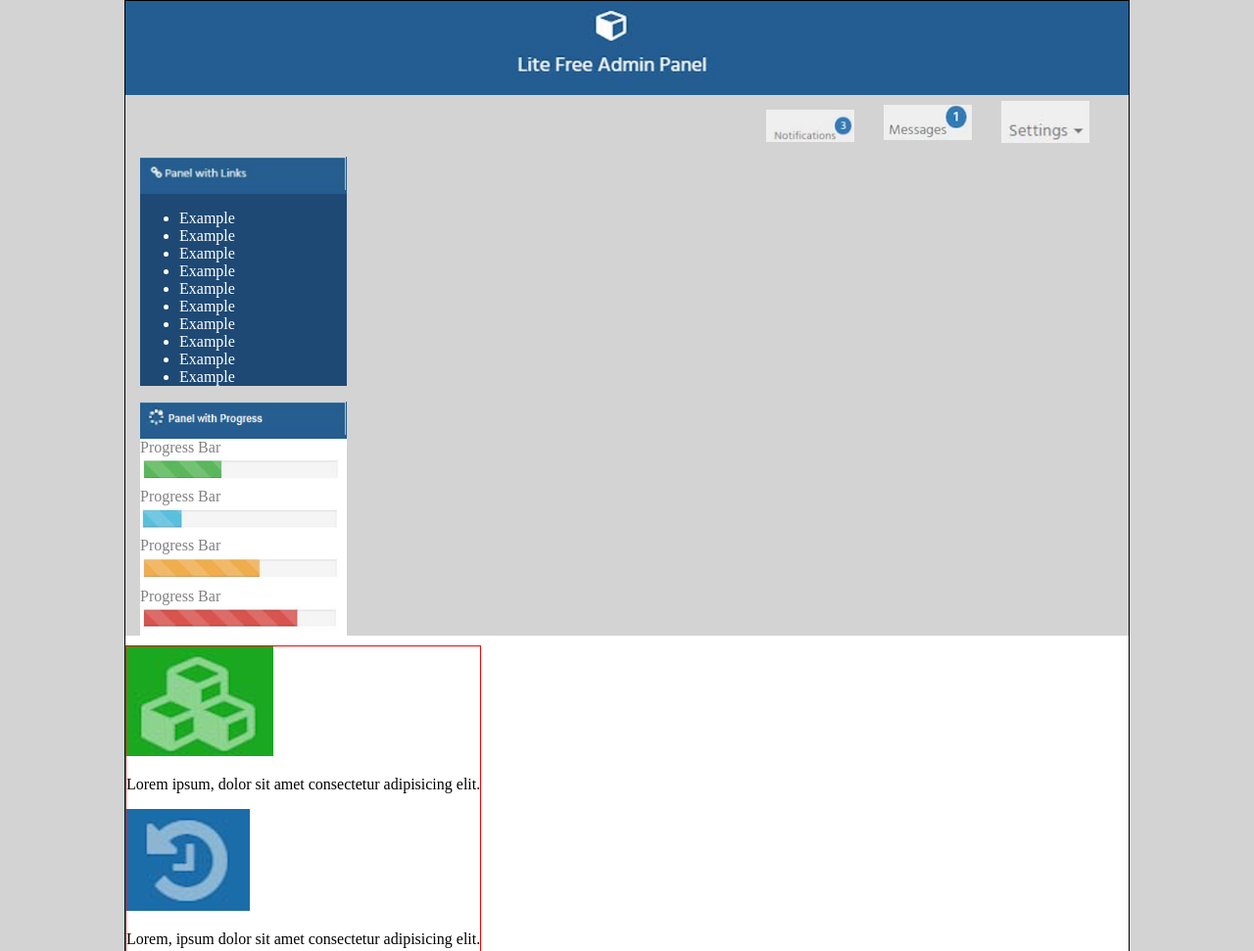
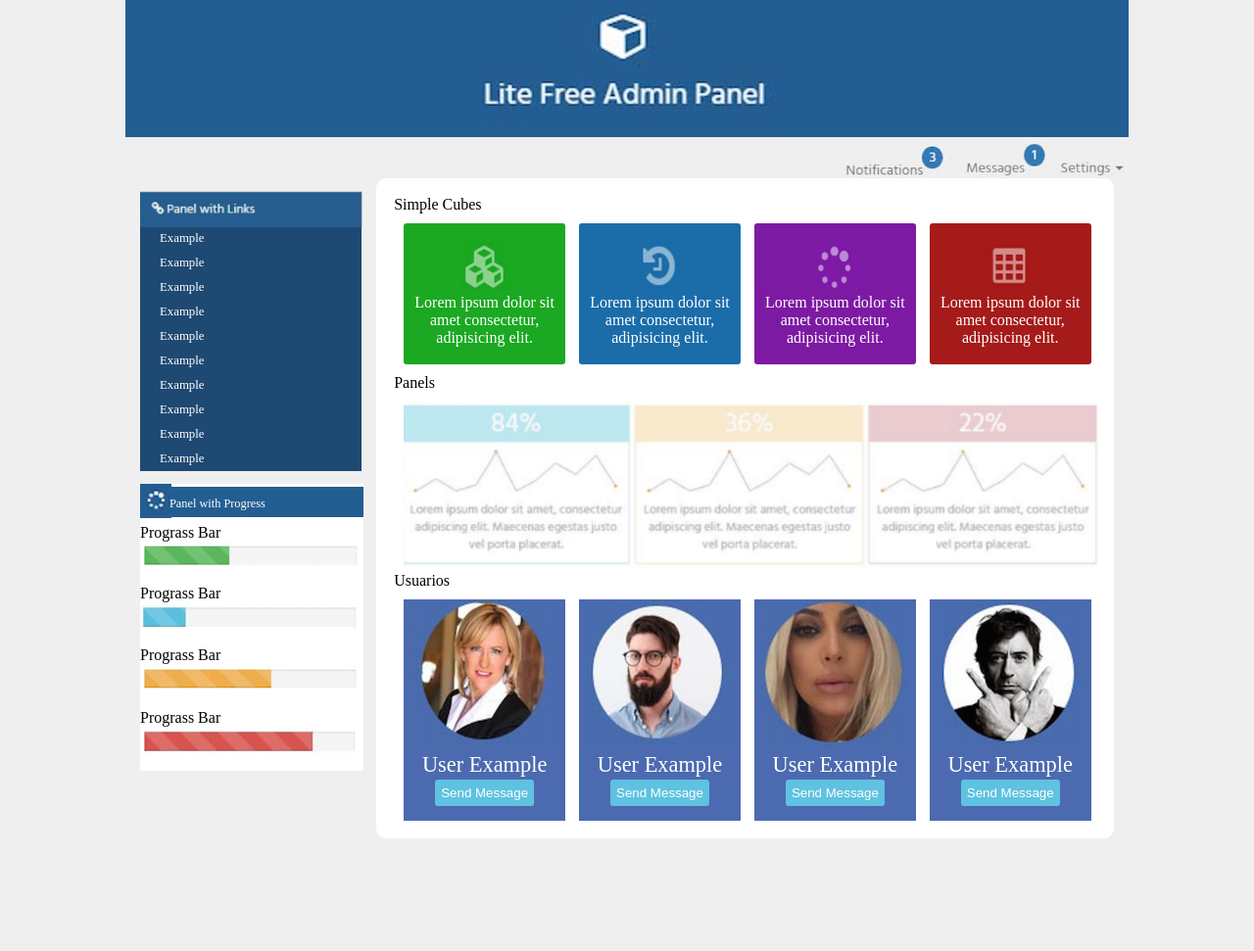
Before and after one commit to Jaciel-Sanchez/pw14152022, a plain HTML site: page PracticaCSS04/index.html in a window 1280 px wide. Shown: the top 971 px of the page at 98% size. After the commit the page ends 856 px from the top, so only its background shows below. Drawn offline with Linux system fonts and the light colour scheme.

Commit message:
Actualizacion practica 04

```diff
--- /dev/null
+++ b/Gradientes/css/gradientes.css
@@ -0,0 +1,12 @@
+article{
+    border-radius: 5px;
+    height: 50px;
+    margin-top: 10px;
+    width: 150px;
+}
+#uno{
+    /*Si no soporta gradiantes*/
+    background: red;
+
+
+}
--- a/PracticaCSS04/css/estilos.css
+++ b/PracticaCSS04/css/estilos.css
@@ -1,111 +1,186 @@
 body{
-    border: 1px solid black;
+
     font-size: 16px;
     margin: 0px auto;
     max-width: 1024px;
-    background-color: lightgray;
+    max-height: 1024px;
+    background-color: #EFEFEF;
 }
-header {
-    background-color: #245d92;
+header{
+    background-color: #235E92;
+}
+
+#logo{
+    position: relative;
+    margin-left: 35%;
+}
+
+header nav{
+    background-color: #EFEFEF;
+}
+
+header nav ul{
+    float: right;
+    margin: 0px;
+}
+
+header nav ul li{
+    display: inline-block;
+    margin-left: -50px;
 
 }
-header nav{
-    background-color: gray;
 
-}
-header img{
-    margin-left: 395px;
-    max-width: 210px;
-    max-height: 210px;
-}
-header nav img{
-    display: inline-block;
-    max-width: 90px;
-    max-height: 90px;
-}
-#not{
+header nav ul li img{
+    width: 60%;
     float: right;
-    margin-right: 280px;
-    margin-top: 15px;
-}
-#msj{
-    float: right;
-    margin-right: 160px;
-    margin-top: -38px;
-}
-#aju{
-    float: right;
-    margin-right: 40px;
-    margin-top: -42px;
 }
 
-
-/*----------SECCION IZQUIERDA----------*/
-
-/*-----ARTICLE 01-----*/
-#izqSeccion{
-    margin-top: 15px;
-    display:inline-block;
+#seccion01{
     margin-left: 15px;
-    padding-right: 60px;
-    width: 40%;
-}
-#seccIzqart01{
-    background-color: #1e4974;
-    color: white;
-    width: 51.5%;
-}
-#seccIzqart01 header{
-    background-color:  #245d92;
-}
-#seccIzqart01 header img{
-    margin-left: 0px;
-    max-width: 10;
-    max-height: 10;
-}
-#seccIzqart01 ul{
-    margin-left: 0px;
-}
-/*-----ARTICLE 02-----*/
-#seccIzqart02{
-    background-color: white;
-
-    width: 51.5%;
-    color: gray;
-}
-#seccIzqart02 header{
-    background-color: #245d92;
-}
-#seccIzqart02 header img{
-    margin-left: 0px;
-    margin-top: 0px;
-    max-width: 10;
-    max-height: 10;
-
-}
-#barra1{
-    max-width: 205px;
-    max-height: 100px;
-}
-#barra2{
-    max-width: 205px;
-    max-height: 100px;
-}
-#barra3{
-    max-width: 205px;
-    max-height: 100px;
-}
-#barra4{
-    max-width: 205px;
+    width: 23%;
 }
 
-/*-----SECCION DERECHA-----*/
-#derSeccion{
-    background-color: white;
+#sec01art01{
+    margin-top: 55px;
+    width: 23%;
 }
 
-#secDer01{
+#sec01art01 ul{
+    background-color: #1E4972;
+    width: 186px;
+    color: white;
+    font-size: 0.8em;
+    list-style-type: none;
+}
+
+#sec01art01 ul li{
+    line-height: 25px;
+    margin-left: -20px;
+}
+
+#panel{
+    margin-bottom: -18px;
+}
+
+#sec01art02{
+    background-color: white;
+    width: 228px;
+}
+
+#logprogress{
+    vertical-align: middle;
+    width: 32px;
+    margin-bottom: 6px;
+}
+ #progressText{
+    background-color: #235E92;
+    margin-left: -6px;
+    padding-top: 10px;
+    padding-bottom: 7px;
+    padding-right: 100px;
+    color: white;
+    font-size: 0.77em;
+}
+
+.barras{
+    width: 225px;
+    margin-bottom: 10px;
+}
+
+#seccion02{
+    background-color: white;
+    border-radius: 10px;
+    width: 70%;
+    padding: 18px;
+    float: right;
+    margin-right: 15px;
+    margin-top: -605px;
+}
+
+#seccion02 section article{
     display: inline-block;
-    border: 1px solid red;
+    width: 23%;
+    margin-left: 10px;
     margin-top: 10px;
 }
+
+/*Colores*/
+#verde{
+    background-color: #1BA822;
+    border-radius: 3px;
+    text-align: center;
+    color: white;
+    padding: 18px 0px;
+}
+#verde img{
+
+    width: 50px;
+    height: 50px;
+}
+
+#azul{
+    background-color: #1B6DA9;
+    border-radius: 3px;
+    text-align: center;
+    color: white;
+    padding: 18px 0px;
+    margin-bottom: 10px;
+}
+
+#azul img{
+    width: 50px;
+    height: 50px;
+}
+
+#morado{
+    background-color: #7D1AA3;
+    border-radius: 3px;
+    text-align: center;
+    color: white;
+    padding: 18px 0px;
+    margin-bottom: 10px;
+}
+
+#morado img{
+    width: 50px;
+    height: 50px;
+}
+
+#rojo{
+    background-color: #A41B19;
+    border-radius: 3px;
+    text-align: center;
+    color: white;
+    padding: 18px 0px;
+    margin-bottom: 10px;
+}
+
+#rojo img{
+    width: 50px;
+    height: 50px;
+}
+
+#graficas {
+    width: 710px;
+}
+
+#usuarios article{
+    background-color: #4C6AB0;
+    font-size: 1.4em;
+    color: white;
+    text-align: center;
+    padding-bottom: 15px;
+}
+
+#usuarios article img{
+    width: 150px;
+    height: 150px;
+}
+
+#usuarios input{
+    background-color: #5EC2E0;
+    border-radius: 3px;
+    border: none;
+    color: white;
+    padding: 6px;
+}
--- a/PracticaCSS04/index.html
+++ b/PracticaCSS04/index.html
@@ -5,23 +5,22 @@
     <meta http-equiv="X-UA-Compatible" content="IE=edge">
     <meta name="viewport" content="width=device-width, initial-scale=1.0">
     <title>Practica 04</title>
-    <link rel="stylesheet" href="css/estilos.css">
+    <link rel="stylesheet" href="/css/estilos.css">
 </head>
 <body>
     <header>
-        <img src="img/logo.png" alt="">
+        <img src="/img/logo.png" alt="" id="logo">
         <nav>
-            <img src="img/notificaciones.png" alt="" id="not">
-            <img src="img/mensajes.png" alt="" id="msj">
-            <img src="img/ajustes.png" alt="" id="aju">
+            <ul>
+                <li><img src="img/notificaciones.png" alt=""></li>
+                <li><img src="img/mensajes.png" alt=""></li>
+                <li><img src="img/ajustes.png" alt=""></li>
+            </ul>
         </nav>
     </header>
-
-    <section id="izqSeccion">
-        <article id="seccIzqart01">
-            <header>
-                <img src="img/panel.PNG" alt="">
-            </header>
+    <section id="seccion01">
+        <article id="sec01art01">
+            <img src="/img/panel.PNG" alt="" id="panel">
             <ul>
                 <li>Example</li>
                 <li>Example</li>
@@ -35,81 +34,71 @@
                 <li>Example</li>
             </ul>
         </article>
-        <article id="seccIzqart02">
-            <header>
-                <img src="img/panelwpf.png" alt="" id="ejemplo">
-            </header>
-            Progress Bar
-            <img src="img/barra01.png" alt="" id="barra1">
-            <br>
-            Progress Bar
-            <img src="img/barra02.png" alt="" id="barra2">
-            <br>
-            Progress Bar
-            <img src="img/barra03.png" alt="" id="barra3">
-            <br>
-            Progress Bar
-            <img src="img/barra04.png" alt="" id="barra4">
+        <article id="sec01art02">
+            <img src="/img/logoprogress.png" alt="" id="logprogress">
+            <span id="progressText">
+                 Panel with Progress
+            </span><br>
+            Prograss Bar
+            <img src="img/barra01.png" alt="" class="barras"><br>
+            Prograss Bar
+            <img src="img/barra02.png" alt="" class="barras"><br>
+            Prograss Bar
+            <img src="img/barra03.png" alt="" class="barras"><br>
+            Prograss Bar
+            <img src="img/barra04.png" alt="" class="barras">
         </article>
     </section>
 
-    <section id="derSeccion">
-        <section id="secDer01">
-            <article>
-                <img src="img/cubo1.png" alt="">
-                <p>Lorem ipsum, dolor sit amet consectetur adipisicing elit.</p>
+    <section id="seccion02">
+        <section>
+            <span>Simple Cubes</span><br>
+            <article id="verde">
+                <img src="img/cubo1.png" alt=""><br>
+                <span> Lorem ipsum dolor sit amet consectetur, adipisicing elit.</span>
             </article>
-            <article>
-                <img src="img/cubo02.png" alt="">
-                <p>Lorem, ipsum dolor sit amet consectetur adipisicing elit.</p>
+            <article id="azul">
+                <img src="img/cubo02.png" alt=""><br>
+                Lorem ipsum dolor sit amet consectetur, adipisicing elit.
             </article>
-            <article>
-                <img src="img/cubo03.png" alt="">
-                <p>Lorem ipsum dolor sit amet, consectetur adipisicing elit.</p>
+            <article id="morado">
+                <img src="img/cubo03.png" alt=""><br>
+                Lorem ipsum dolor sit amet consectetur, adipisicing elit.
             </article>
-            <article>
-                <img src="img/cubo04.png" alt="">
-                <p>Lorem ipsum dolor sit amet consectetur adipisicing elit.</p>
+            <article id="rojo">
+                <img src="img/cubo04.png" alt=""><br>
+                Lorem ipsum dolor sit amet consectetur, adipisicing elit.
             </article>
         </section>
-
-        <section id="secDer02">
-            <article>
-                <img src="img/panels.PNG" alt="">
+        <section>
+            <span>Panels</span><br>
+            <article id="graficas">
+                <img src="/img/panels.png" alt="" id="graficas">
             </article>
         </section>
-
-        <section id="secDer03">
+        <section id="usuarios">
+            <span>Usuarios</span><br>
             <article>
-                <img src="/img/usuario01.png" alt="">
-                <br>
-                <span class="colorblanco letramediana">User Example</span>
-                <br>
+                <img src="/img/usuario01.png" alt=""><br>
+                User Example <br>
                 <input type="button" value="Send Message">
             </article>
             <article>
-                <img src="/img/usuario02.png" alt="">
-                <br>
-                <span class="colorblanco letramediana">User Example</span>
-                <br>
+                <img src="/img/usuario02.png" alt=""><br>
+                User Example <br>
                 <input type="button" value="Send Message">
             </article>
             <article>
-                <img src="/img/usuario03.png" alt="">
-                <br>
-                <span class="colorblanco letramediana">User Example</span>
-                <br>
+                <img src="/img/usuario03.png" alt=""><br>
+                User Example <br>
                 <input type="button" value="Send Message">
             </article>
             <article>
-                <img src="/img/usuario04.png" alt="">
-                <br>
-                <span class="colorblanco letramediana">User Example</span>
-                <br>
+                <img src="/img/usuario04.png" alt=""><br>
+                User Example <br>
                 <input type="button" value="Send Message">
             </article>
         </section>
     </section>
-
 </body>
 </html>
```
Also changed, not shown: Gradientes/index.html (added, +19 -0 lines).
